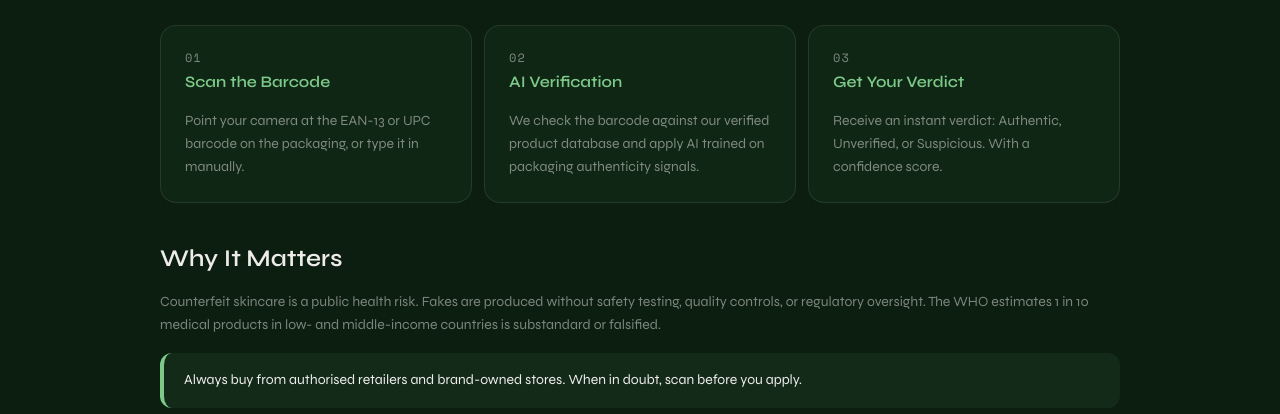
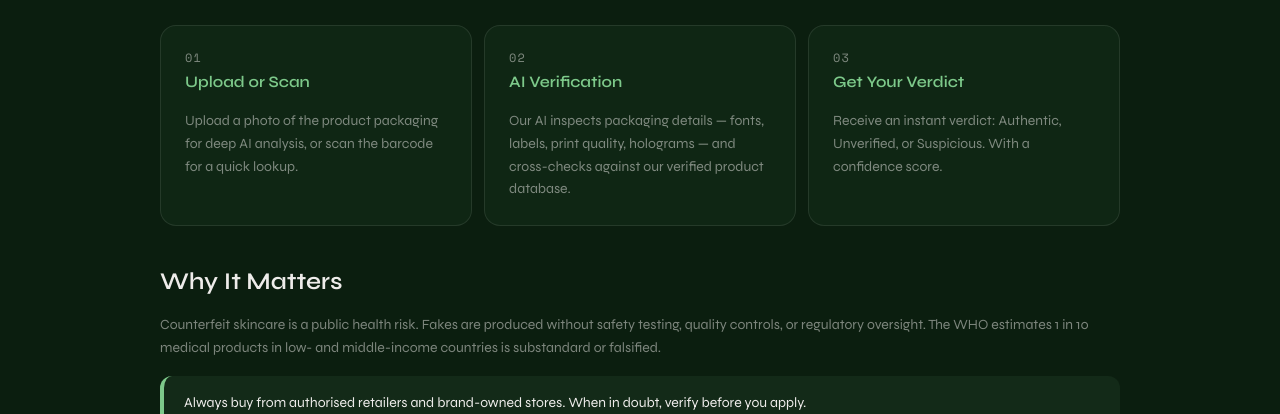
Before and after one commit to dikethelmak/VerifySkn, a Next.js app in the folder web-app/: page /about in a window 1280 px wide. Shown: the part 386-800 px from the top of the page. Built offline with nearby package versions, Linux system fonts and the light colour scheme; no server answers; a web font is replaced by a local one.

Commit message:
feat: update about page copy to reflect deep analysis as primary flow

```diff
--- a/web-app/app/about/page.tsx
+++ b/web-app/app/about/page.tsx
@@ -46,7 +46,7 @@ export default function AboutPage() {
           About
         </p>
         <h1 className="font-syne text-2xl sm:text-3xl md:text-4xl font-semibold leading-tight text-text-primary">
-          Protecting Skin,<br />One Scan at a Time
+          Protecting Skin,<br />One Check at a Time
         </h1>
         <p className="font-syne text-base leading-relaxed text-text-secondary">
           VerifySkn is a free tool that helps you verify skincare authenticity
@@ -66,13 +66,13 @@ export default function AboutPage() {
           <div className="grid grid-cols-1 gap-3 sm:grid-cols-3">
             <Step
               number="01"
-              title="Scan the Barcode"
-              description="Point your camera at the EAN-13 or UPC barcode on the packaging, or type it in manually."
+              title="Upload or Scan"
+              description="Upload a photo of the product packaging for deep AI analysis, or scan the barcode for a quick lookup."
             />
             <Step
               number="02"
               title="AI Verification"
-              description="We check the barcode against our verified product database and apply AI trained on packaging authenticity signals."
+              description="Our AI inspects packaging details — fonts, labels, print quality, holograms — and cross-checks against our verified product database."
             />
             <Step
               number="03"
@@ -98,7 +98,7 @@ export default function AboutPage() {
           >
             <p className="font-syne text-sm leading-relaxed text-text-primary">
               Always buy from authorised retailers and brand-owned stores. When
-              in doubt, scan before you apply.
+              in doubt, verify before you apply.
             </p>
           </div>
         </div>
```
